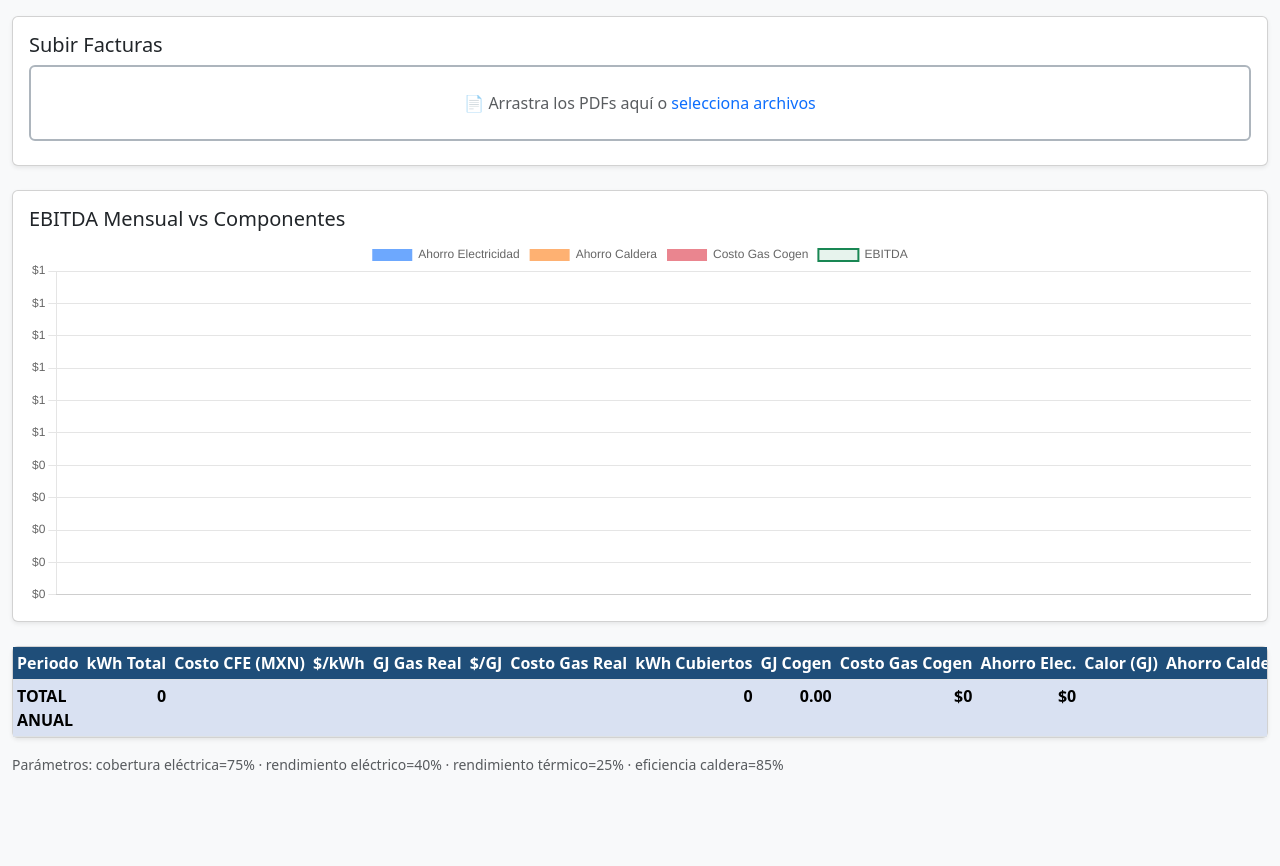
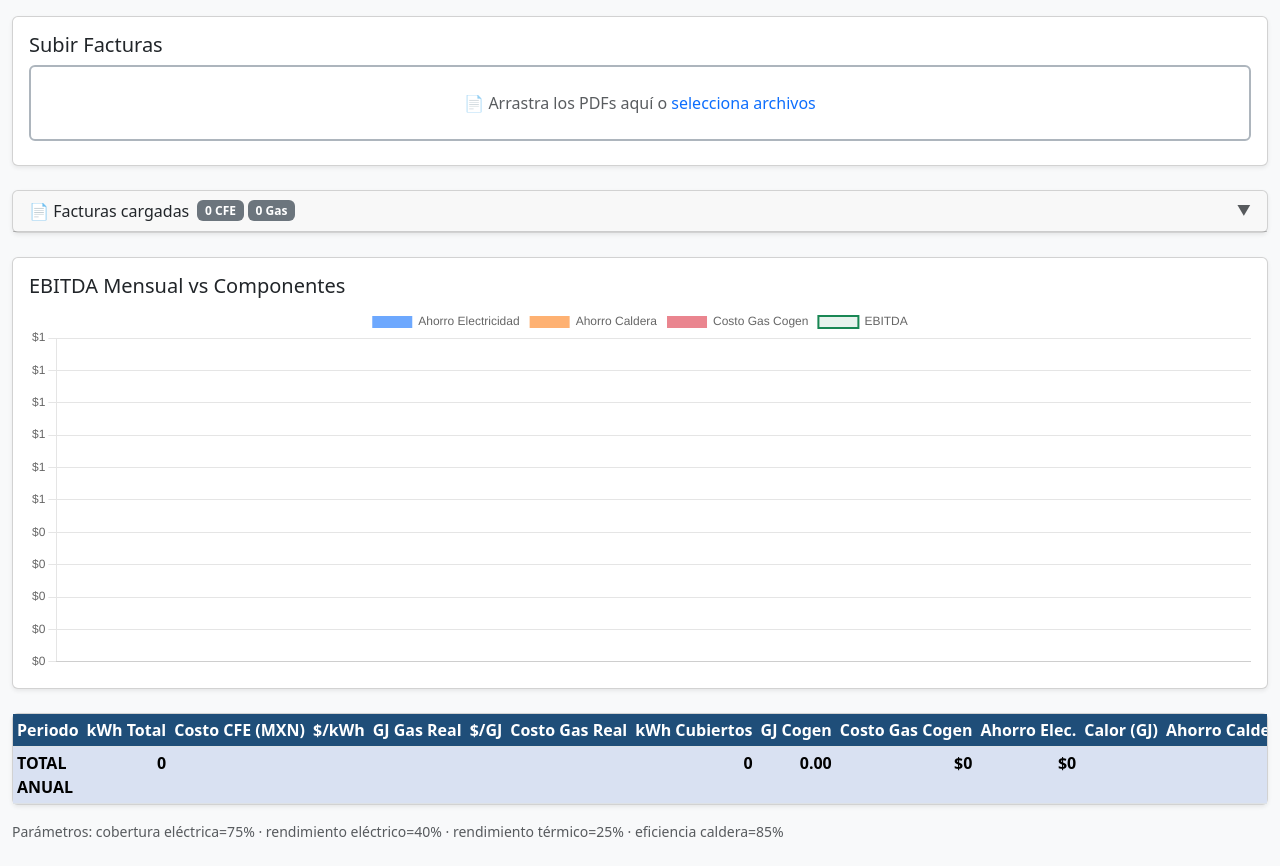
Before and after one commit to manolotoVSCode/appchp, a Flask app: page / in a window 1280 px wide. Shown: the part 391-1257 px from the top of the page. Before the commit the page ends 1161 px from the top, so only its background shows below. Run offline with Flask 3, Linux system fonts and the light colour scheme.

Commit message:
feat: confirmación de subida persistente, listado de facturas y KPIs reactivos a sliders
- Upload: alert Bootstrap persistente con detalle de errores; botón 'Recargar dashboard'
  en lugar de auto-reload que borraba el mensaje
- Facturas cargadas: panel colapsable con dos tablas (CFE y Gas), periodo facturado,
  mes asociado, volumen y costo; indicador de prorrateo
- KPIs: los cuatro cuadros superiores ahora se actualizan en vivo con los sliders
  (recalcularMes devuelve todos los componentes; actualizarSensibilidad los acumula)

```diff
--- a/web/app.py
+++ b/web/app.py
@@ -1,6 +1,7 @@
 # web/app.py
 from __future__ import annotations
 
+from datetime import date
 from pathlib import Path
 
 from flask import Flask, render_template, send_file
@@ -8,13 +9,39 @@ from flask import Flask, render_template, send_file
 from storage.repository import get_all_cfe_invoices, get_all_gas_invoices
 from cli.main import procesar_factura_cfe, procesar_factura_gas
 from calc.cogen import calcular_cogen
+from calc.periodo import mes_asociado, UMBRAL_PRORRATEO_DIAS
 from models.cogen_result import CoGenParams
 
 
-def _cargar_resultado():
+def _cargar_datos():
+    """Carga facturas desde Supabase, calcula cogeneración y prepara listas para el template."""
     cfe_invoices = get_all_cfe_invoices()
     gas_invoices = get_all_gas_invoices()
-    return calcular_cogen(cfe_invoices, gas_invoices, CoGenParams())
+    resultado = calcular_cogen(cfe_invoices, gas_invoices, CoGenParams())
+
+    facturas_cfe = [
+        {
+            "periodo": f"{inv.periodo_inicio.strftime('%d %b %Y')} – {inv.periodo_fin.strftime('%d %b %Y')}",
+            "mes_asociado": date(*mes_asociado(inv.periodo_inicio, inv.periodo_fin), 1).strftime("%b %Y"),
+            "kwh_total": float(sum(p.consumo_kwh for p in inv.periodos)),
+            "costo_mxn": float(inv.facturacion_periodo_mxn),
+            "prorrateado": (inv.periodo_fin - inv.periodo_inicio).days < UMBRAL_PRORRATEO_DIAS,
+        }
+        for inv in sorted(cfe_invoices, key=lambda x: x.periodo_inicio)
+    ]
+
+    facturas_gas = [
+        {
+            "periodo": f"{inv.periodo_inicio.strftime('%d %b %Y')} – {inv.periodo_fin.strftime('%d %b %Y')}",
+            "mes_asociado": date(*mes_asociado(inv.periodo_inicio, inv.periodo_fin), 1).strftime("%b %Y"),
+            "gj_total": float(inv.consumo_total_gj),
+            "costo_mxn": float(inv.subtotal_mxn),
+            "prorrateado": (inv.periodo_fin - inv.periodo_inicio).days < UMBRAL_PRORRATEO_DIAS,
+        }
+        for inv in sorted(gas_invoices, key=lambda x: x.periodo_inicio)
+    ]
+
+    return resultado, facturas_cfe, facturas_gas
 
 
 def _detect_tipo(pdf_path: Path) -> str:
@@ -36,12 +63,17 @@ def create_app() -> Flask:
     """Flask app factory. Data loads on first request."""
     app = Flask(__name__)
     app.config["RESULTADO"] = None
+    app.config["FACTURAS_CFE"] = []
+    app.config["FACTURAS_GAS"] = []
 
     @app.route("/")
     def dashboard():
         if app.config["RESULTADO"] is None:
             try:
-                app.config["RESULTADO"] = _cargar_resultado()
+                r, fcfe, fgas = _cargar_datos()
+                app.config["RESULTADO"] = r
+                app.config["FACTURAS_CFE"] = fcfe
+                app.config["FACTURAS_GAS"] = fgas
             except Exception as e:
                 import traceback
                 traceback.print_exc()
@@ -80,6 +112,8 @@ def create_app() -> Flask:
             chart_ahorro_caldera=chart_ahorro_caldera,
             chart_costo_gas=chart_costo_gas,
             meses_raw=meses_raw,
+            facturas_cfe=app.config["FACTURAS_CFE"],
+            facturas_gas=app.config["FACTURAS_GAS"],
         )
 
     @app.route("/export/excel")
@@ -133,7 +167,10 @@ def create_app() -> Flask:
                 tmp_path.unlink(missing_ok=True)
 
         if ok_count > 0:
-            app.config["RESULTADO"] = _cargar_resultado()
+            r, fcfe, fgas = _cargar_datos()
+            app.config["RESULTADO"] = r
+            app.config["FACTURAS_CFE"] = fcfe
+            app.config["FACTURAS_GAS"] = fgas
 
         return jsonify({"procesados": ok_count, "errores": errors})
 
--- a/web/templates/dashboard.html
+++ b/web/templates/dashboard.html
@@ -35,7 +35,7 @@
       <div class="card kpi-card kpi-ebitda h-100 shadow-sm">
         <div class="card-body">
           <div class="text-muted small">EBITDA Anual</div>
-          <div class="fs-4 fw-bold text-success">
+          <div class="fs-4 fw-bold text-success" id="kpi-ebitda-val">
             ${{ "{:,.0f}".format(r.ebitda_anual_mxn|float) }}
           </div>
           <div class="text-muted small">MXN / año</div>
@@ -46,7 +46,7 @@
       <div class="card kpi-card kpi-elec h-100 shadow-sm">
         <div class="card-body">
           <div class="text-muted small">Ahorro Electricidad</div>
-          <div class="fs-4 fw-bold text-primary">
+          <div class="fs-4 fw-bold text-primary" id="kpi-elec-val">
             ${{ "{:,.0f}".format(r.ahorro_electricidad_anual_mxn|float) }}
           </div>
           <div class="text-muted small">MXN / año</div>
@@ -57,7 +57,7 @@
       <div class="card kpi-card kpi-caldera h-100 shadow-sm">
         <div class="card-body">
           <div class="text-muted small">Ahorro Caldera</div>
-          <div class="fs-4 fw-bold text-warning">
+          <div class="fs-4 fw-bold text-warning" id="kpi-caldera-val">
             ${{ "{:,.0f}".format(r.ahorro_caldera_anual_mxn|float) }}
           </div>
           <div class="text-muted small">MXN / año</div>
@@ -68,7 +68,7 @@
       <div class="card kpi-card kpi-gas h-100 shadow-sm">
         <div class="card-body">
           <div class="text-muted small">Costo Gas Cogen</div>
-          <div class="fs-4 fw-bold text-danger">
+          <div class="fs-4 fw-bold text-danger" id="kpi-gas-val">
             ${{ "{:,.0f}".format(r.costo_gas_cogen_anual_mxn|float) }}
           </div>
           <div class="text-muted small">MXN / año</div>
@@ -134,6 +134,86 @@
         <input type="file" id="file-input" multiple accept=".pdf" class="d-none">
       </div>
       <div id="upload-status" class="mt-2 small"></div>
+    </div>
+  </div>
+
+  <!-- Listado de facturas cargadas -->
+  <div class="card shadow-sm mb-4">
+    <div class="card-header d-flex align-items-center" style="cursor:pointer"
+         data-bs-toggle="collapse" data-bs-target="#facturas-panel">
+      <span>&#128196; Facturas cargadas</span>
+      <span class="badge bg-secondary ms-2">{{ facturas_cfe|length }} CFE</span>
+      <span class="badge bg-secondary ms-1">{{ facturas_gas|length }} Gas</span>
+      <span class="ms-auto text-muted small">&#9660;</span>
+    </div>
+    <div id="facturas-panel" class="collapse">
+      <div class="card-body p-0">
+        <div class="row g-0">
+          <!-- CFE -->
+          <div class="col-md-6 border-end">
+            <div class="px-3 pt-3 pb-1 fw-semibold small text-muted">Electricidad (CFE)</div>
+            <table class="table table-sm table-hover mb-0">
+              <thead>
+                <tr style="background:#1F4E79;color:#fff">
+                  <th class="ps-3">Periodo facturado</th>
+                  <th>Mes asociado</th>
+                  <th class="text-end">kWh</th>
+                  <th class="text-end pe-3">Costo</th>
+                </tr>
+              </thead>
+              <tbody>
+                {% for f in facturas_cfe %}
+                <tr>
+                  <td class="ps-3 small">
+                    {{ f.periodo }}
+                    {% if f.prorrateado %}<span class="badge bg-warning text-dark ms-1" style="font-size:.6em">★</span>{% endif %}
+                  </td>
+                  <td class="small">{{ f.mes_asociado }}</td>
+                  <td class="text-end small">{{ "{:,.0f}".format(f.kwh_total) }}</td>
+                  <td class="text-end small pe-3">${{ "{:,.0f}".format(f.costo_mxn) }}</td>
+                </tr>
+                {% else %}
+                <tr><td colspan="4" class="text-muted small ps-3 py-2">Sin facturas CFE</td></tr>
+                {% endfor %}
+              </tbody>
+            </table>
+          </div>
+          <!-- Gas -->
+          <div class="col-md-6">
+            <div class="px-3 pt-3 pb-1 fw-semibold small text-muted">Gas Natural (ENGIE)</div>
+            <table class="table table-sm table-hover mb-0">
+              <thead>
+                <tr style="background:#1F4E79;color:#fff">
+                  <th class="ps-3">Periodo facturado</th>
+                  <th>Mes asociado</th>
+                  <th class="text-end">GJ</th>
+                  <th class="text-end pe-3">Costo</th>
+                </tr>
+              </thead>
+              <tbody>
+                {% for f in facturas_gas %}
+                <tr>
+                  <td class="ps-3 small">
+                    {{ f.periodo }}
+                    {% if f.prorrateado %}<span class="badge bg-warning text-dark ms-1" style="font-size:.6em">★</span>{% endif %}
+                  </td>
+                  <td class="small">{{ f.mes_asociado }}</td>
+                  <td class="text-end small">{{ "{:,.2f}".format(f.gj_total) }}</td>
+                  <td class="text-end small pe-3">${{ "{:,.0f}".format(f.costo_mxn) }}</td>
+                </tr>
+                {% else %}
+                <tr><td colspan="4" class="text-muted small ps-3 py-2">Sin facturas de gas</td></tr>
+                {% endfor %}
+              </tbody>
+            </table>
+          </div>
+        </div>
+        {% if facturas_cfe|selectattr("prorrateado")|list or facturas_gas|selectattr("prorrateado")|list %}
+        <div class="px-3 py-2 text-muted small border-top">
+          ★ Factura con periodo corto prorrateada a 30 días equivalentes.
+        </div>
+        {% endif %}
+      </div>
     </div>
   </div>
 
@@ -299,7 +379,7 @@ function recalcularMes(m, p) {
   const ah_elec    = kwh_cub * m.costo_promedio_kwh;
   const calor_rec  = gj_cogen * p.rend_term;
   const ah_caldera = (calor_rec / p.efic_caldera) * m.costo_unitario_gj;
-  return ah_elec + ah_caldera - costo_gas;
+  return { ah_elec, ah_caldera, costo_gas, ebitda: ah_elec + ah_caldera - costo_gas };
 }
 
 function leerParams() {
@@ -313,14 +393,26 @@ function leerParams() {
 
 function actualizarSensibilidad() {
   const p = leerParams();
-  document.getElementById("val-cobertura").textContent       = Math.round(p.cobertura * 100);
+  document.getElementById("val-cobertura").textContent        = Math.round(p.cobertura * 100);
   document.getElementById("val-rendimiento-elec").textContent = Math.round(p.rend_elec * 100);
   document.getElementById("val-rendimiento-term").textContent = Math.round(p.rend_term * 100);
-  document.getElementById("val-caldera").textContent         = Math.round(p.efic_caldera * 100);
+  document.getElementById("val-caldera").textContent          = Math.round(p.efic_caldera * 100);
 
-  const ebitda_anual = meses_raw.reduce((sum, m) => sum + recalcularMes(m, p), 0);
-  document.getElementById("ebitda-sensibilidad").textContent =
-    "$" + ebitda_anual.toLocaleString("es-MX", {maximumFractionDigits: 0});
+  let ebitda_anual = 0, ah_elec_anual = 0, ah_caldera_anual = 0, costo_gas_anual = 0;
+  meses_raw.forEach(m => {
+    const r = recalcularMes(m, p);
+    ebitda_anual     += r.ebitda;
+    ah_elec_anual    += r.ah_elec;
+    ah_caldera_anual += r.ah_caldera;
+    costo_gas_anual  += r.costo_gas;
+  });
+
+  const fmt = v => "$" + Math.round(v).toLocaleString("es-MX");
+  document.getElementById("ebitda-sensibilidad").textContent = fmt(ebitda_anual);
+  document.getElementById("kpi-ebitda-val").textContent      = fmt(ebitda_anual);
+  document.getElementById("kpi-elec-val").textContent        = fmt(ah_elec_anual);
+  document.getElementById("kpi-caldera-val").textContent     = fmt(ah_caldera_anual);
+  document.getElementById("kpi-gas-val").textContent         = fmt(costo_gas_anual);
 }
 
 ["cobertura","rendimiento-elec","rendimiento-term","caldera"].forEach(id => {
@@ -372,24 +464,24 @@ async function subirArchivos(files) {
     }
   }
 
-  statusDiv.innerHTML = "";
+  const tipo = (procesados > 0 && errores.length === 0) ? "success"
+             : (procesados > 0) ? "warning"
+             : "danger";
+  let html = `<div class="alert alert-${tipo} mt-2 mb-0" role="alert">`;
   if (procesados > 0) {
-    const ok = document.createElement("span");
-    ok.className = "text-success";
-    ok.textContent = "✓ " + procesados + " factura(s) procesada(s).";
-    statusDiv.appendChild(ok);
-    statusDiv.appendChild(document.createTextNode(" "));
+    html += `<strong>✓ ${procesados} factura(s) procesada(s) correctamente.</strong>`;
   }
   if (errores.length > 0) {
-    const errSpan = document.createElement("span");
-    errSpan.className = "text-danger";
-    errSpan.textContent = "✗ " + errores.length + " error(es): " +
-      errores.map(e => (e.nombre || "") + ": " + (e.error || "")).join("; ");
-    statusDiv.appendChild(errSpan);
+    html += `${procesados > 0 ? "<br>" : ""}<strong>✗ ${errores.length} error(es):</strong><ul class="mb-0 mt-1">`;
+    errores.forEach(e => { html += `<li>${e.nombre || ""}: ${e.error || ""}</li>`; });
+    html += "</ul>";
   }
   if (procesados > 0) {
-    setTimeout(() => window.location.reload(), 1500);
+    html += `<hr class="my-2"><button class="btn btn-sm btn-outline-${tipo === "success" ? "success" : "secondary"}"
+      onclick="window.location.reload()">&#8635; Recargar dashboard</button>`;
   }
+  html += "</div>";
+  statusDiv.innerHTML = html;
 }
 </script>
 </body>
```
